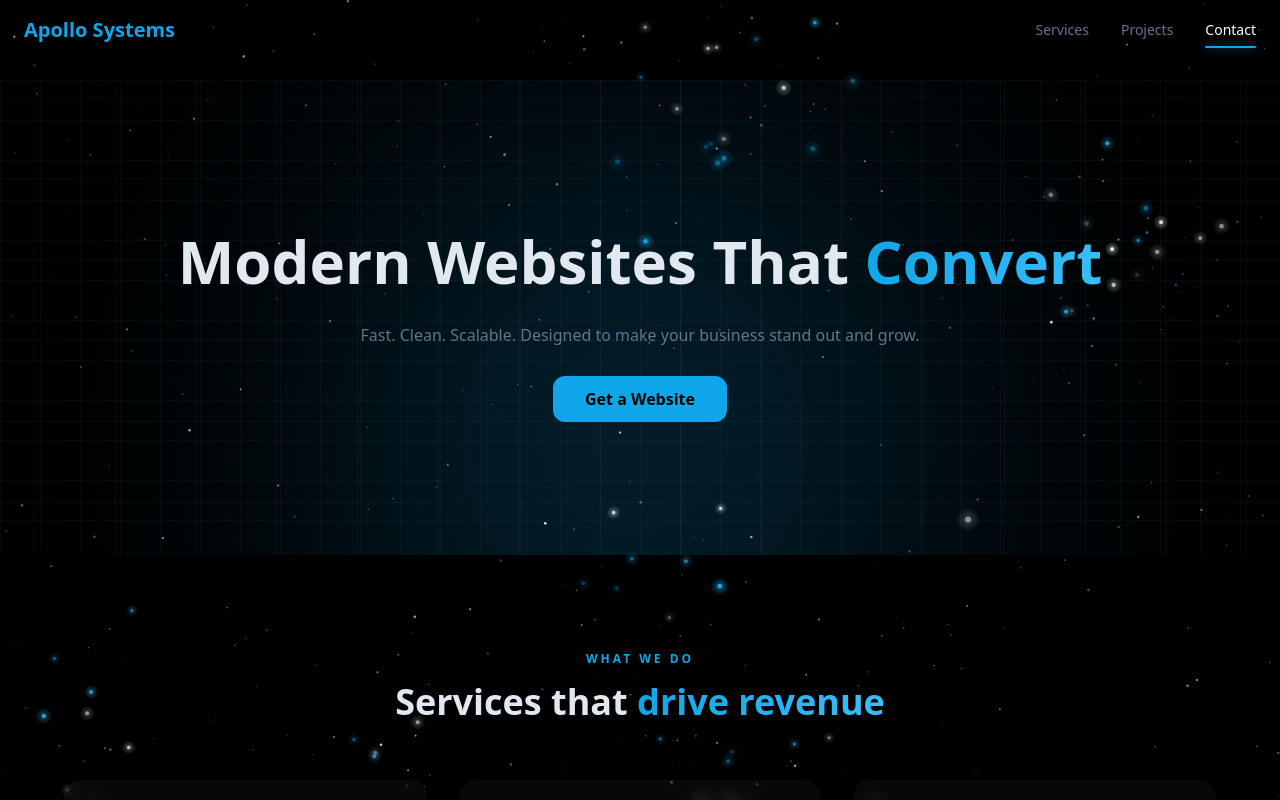
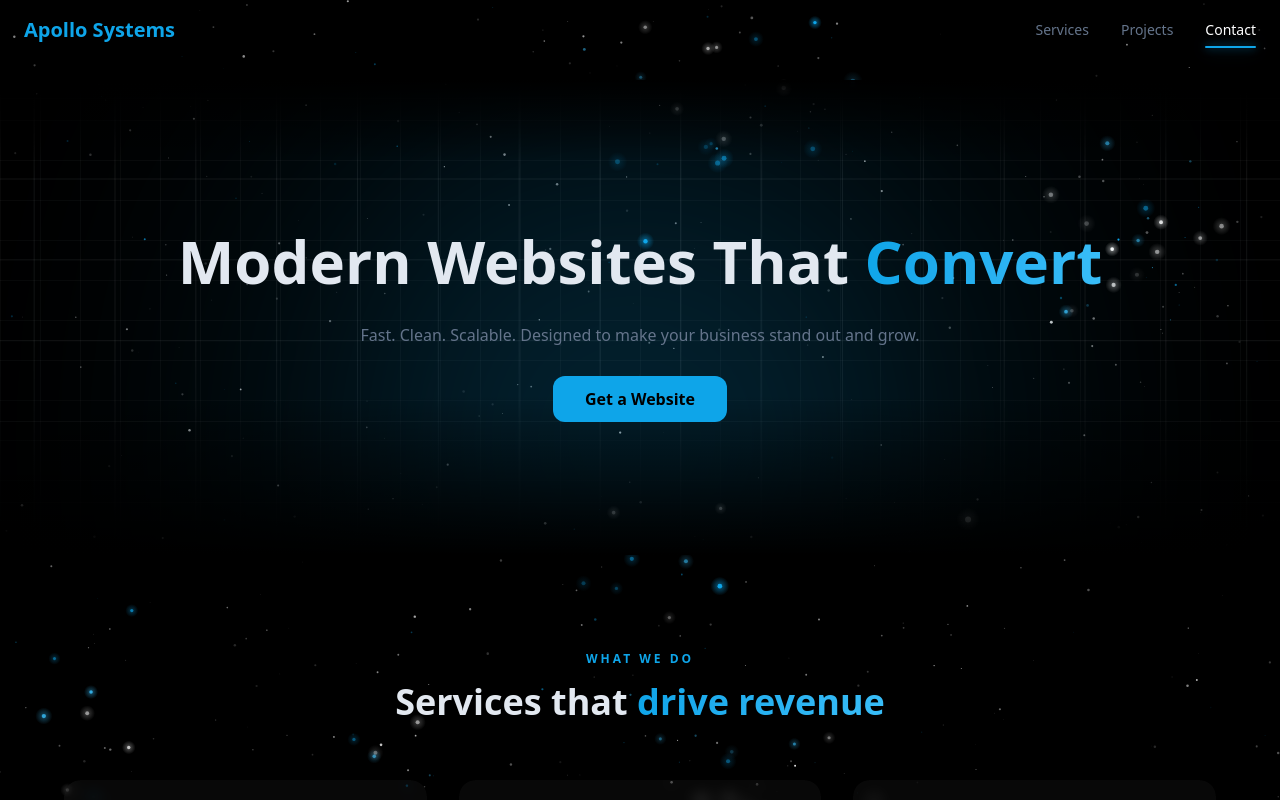
Before and after one commit to ApolloDev-linx/apollo-systems-web, a Next.js app: page / in a window 1280 px wide. Shown: the top 800 px of the page. Built offline with nearby package versions, Linux system fonts and the light colour scheme.

Commit message:
refactor hero

```diff
--- a/src/components/Hero.tsx
+++ b/src/components/Hero.tsx
@@ -18,17 +18,32 @@ const item = {
 
 export default function Hero() {
   return (
-    <section className="relative text-center py-36 px-6 grid-bg overflow-hidden">
+    <section className="relative text-center py-36 px-6 overflow-hidden">
 
-      {/* Animated Grid Wave */}
+      {/* Grid background that fades out at edges */}
+      <div
+        className="absolute inset-0 pointer-events-none grid-bg"
+        style={{
+          maskImage:
+            "linear-gradient(to bottom, transparent 0%, black 15%, black 60%, transparent 100%)",
+          WebkitMaskImage:
+            "linear-gradient(to bottom, transparent 0%, black 15%, black 60%, transparent 100%)",
+        }}
+      />
+
+      {/* Animated Grid Wave — also faded */}
       <motion.div
-        className="absolute inset-0 pointer-events-none opacity-50"
+        className="absolute inset-0 pointer-events-none opacity-60"
         style={{
           backgroundImage: `
-            linear-gradient(rgba(255,255,255,0.08) 1px, transparent 1px),
-            linear-gradient(to right, rgba(255,255,255,0.08) 1px, transparent 1px)
+            linear-gradient(rgba(255,255,255,0.12) 1px, transparent 1px),
+            linear-gradient(to right, rgba(255,255,255,0.12) 1px, transparent 1px)
           `,
           backgroundSize: "80px 80px",
+          maskImage:
+            "linear-gradient(to bottom, transparent 0%, black 20%, black 55%, transparent 100%)",
+          WebkitMaskImage:
+            "linear-gradient(to bottom, transparent 0%, black 20%, black 55%, transparent 100%)",
         }}
         animate={{
           backgroundPositionX: ["0px", "200px", "0px"],
@@ -54,10 +69,28 @@ export default function Hero() {
           repeat: Infinity,
           ease: "easeInOut",
         }}
-        className="absolute top-20 left-1/2 -translate-x-1/2 w-[550px] h-[550px] bg-[var(--primary)] opacity-25 blur-[150px] rounded-full"
+        className="absolute top-20 left-1/2 -translate-x-1/2 w-[550px] h-[550px] bg-[var(--primary)] opacity-30 blur-[160px] rounded-full"
       />
 
-      {/*  Content Layer */}
+      {/* Bottom fade overlay — dissolves into page bg */}
+      <div
+        className="absolute bottom-0 left-0 right-0 h-40 pointer-events-none"
+        style={{
+          background:
+            "linear-gradient(to top, var(--bg) 0%, transparent 100%)",
+        }}
+      />
+
+      {/* Top subtle fade (so navbar transition is smooth too) */}
+      <div
+        className="absolute top-0 left-0 right-0 h-20 pointer-events-none"
+        style={{
+          background:
+            "linear-gradient(to bottom, var(--bg) 0%, transparent 100%)",
+        }}
+      />
+
+      {/* Content Layer */}
       <motion.div
         variants={container}
         initial="hidden"
```
